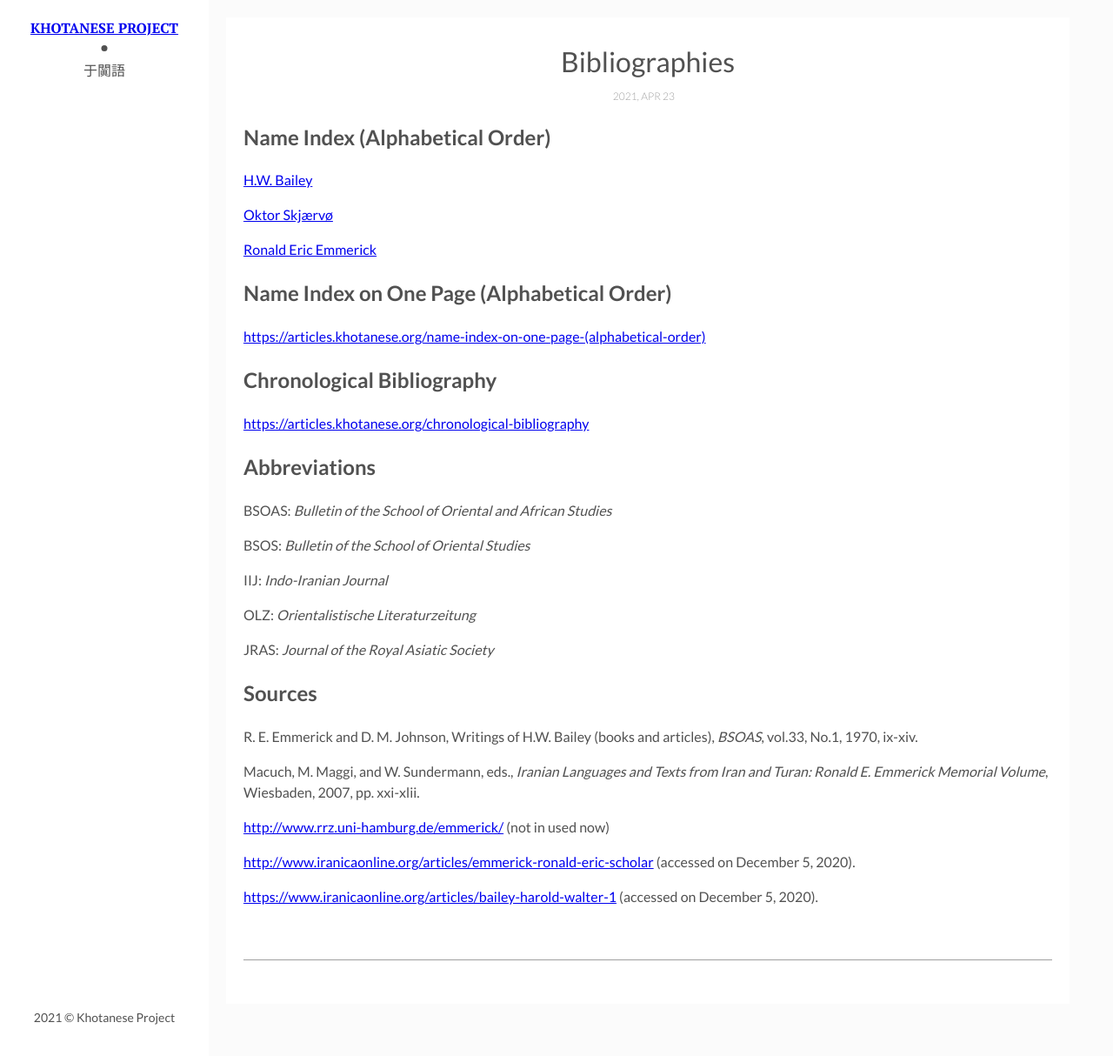
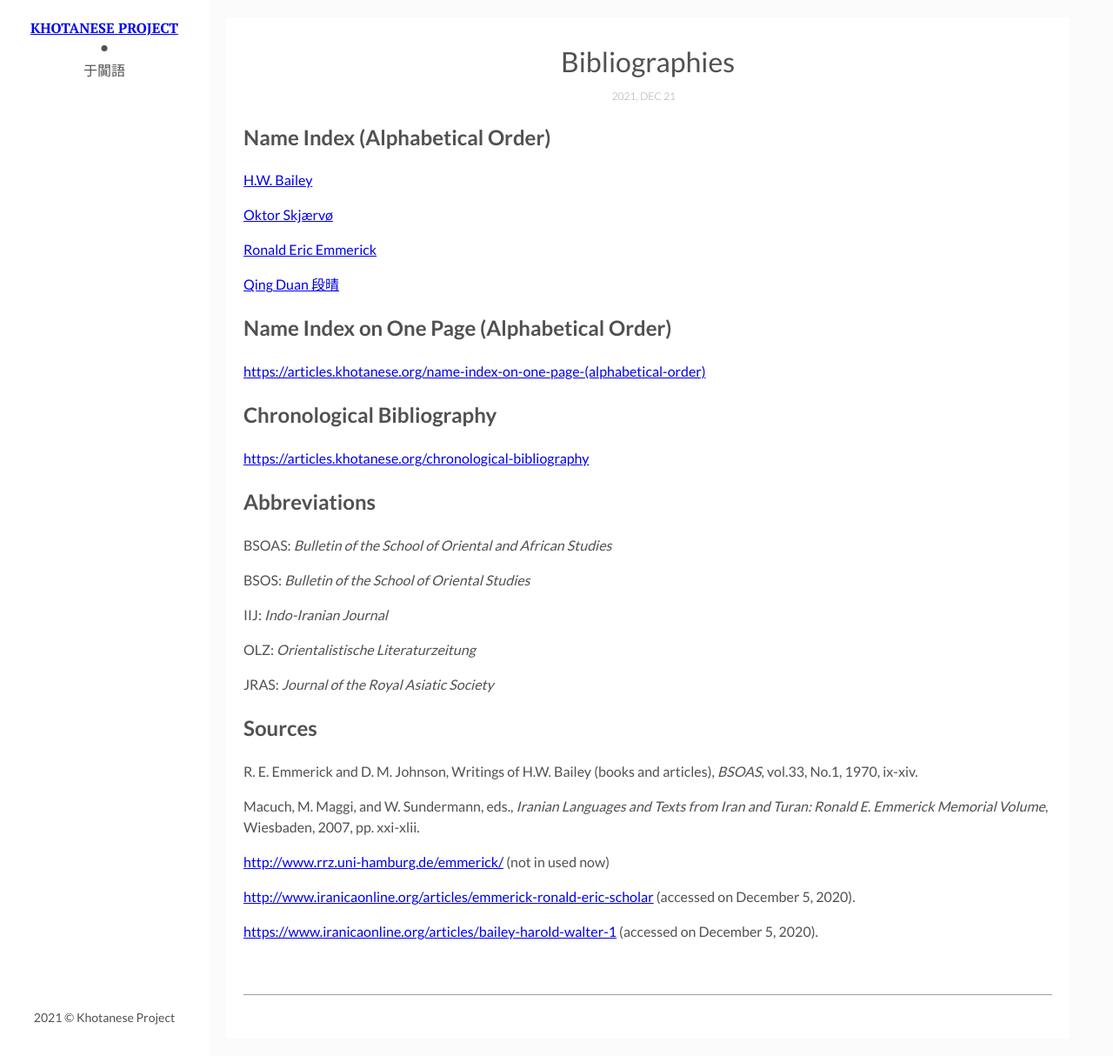
Before and after one commit to khotanese/khotanese.github.io, a Jekyll site: the page built from _posts/2021-4-23-bibliographies.markdown, in a window 1280 px wide and 1214 px high. Shown: the whole window at 87% size. Built offline with Jekyll 4.4.1, drawn with Linux system fonts in a browser that asks for light colours.

Commit message:
Update 2021-4-23-bibliographies.markdown

```diff
--- a/_posts/2021-4-23-bibliographies.markdown
+++ b/_posts/2021-4-23-bibliographies.markdown
@@ -1,7 +1,7 @@
 ---
 layout: post
 title: "Bibliographies"
-date: 2021-4-23 21:30:00 +0800
+date: 2021-12-21 10:26:00 +0800
 description: # Add post description (optional)
 img:  # Add image post (optional)
 ---
@@ -13,6 +13,8 @@ img:  # Add image post (optional)
 [Oktor Skjærvø](https://articles.khotanese.org/skj%C3%A6rv%C3%B8,-oktor/)
 
 [Ronald Eric Emmerick](https://articles.khotanese.org/emmerick,-ronald-eric/)
+
+[Qing Duan 段晴](https://articles.khotanese.org/%E6%AE%B5%E6%99%B4/)
 
 ## Name Index on One Page (Alphabetical Order)
 
```
